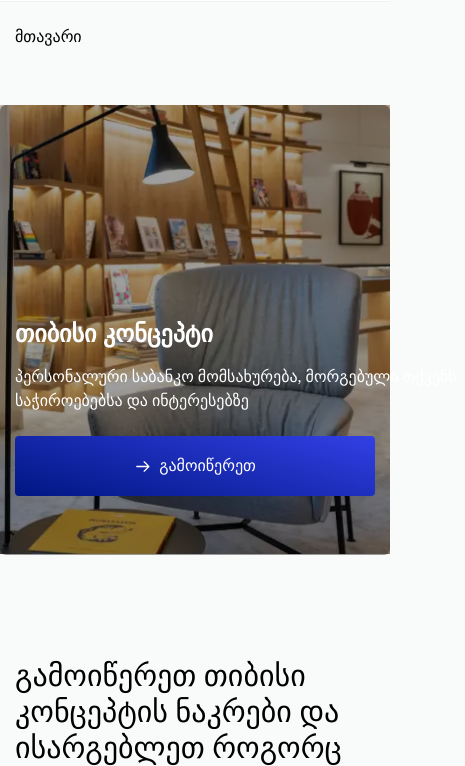
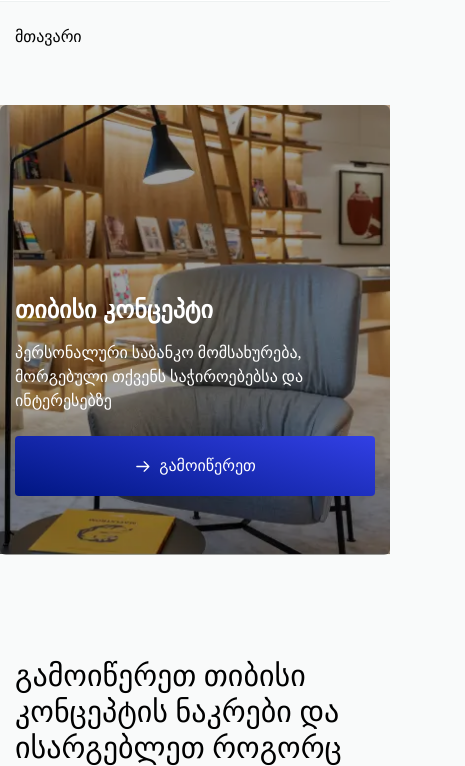
Before and after one commit to Gvantso/TBCCONCEPT, a website: page index.html in a window 390 px wide. Shown: the part 78-844 px from the top of the page, 465 px wide, since content can reach past the window. Drawn offline with Linux system fonts and the light colour scheme.

Commit message:
fixed overflowing issue on mobile

```diff
--- a/index.html
+++ b/index.html
@@ -118,7 +118,7 @@
                 <h2 class="font-bold text-2xl z-10">
                 თიბისი კონცეპტი
                </h2>
-               <p class="w-[450px] mt-[15px] mb-[23px] z-10">
+               <p class="md:w-[450px] mt-[15px] mb-[23px] z-10">
                 პერსონალური საბანკო მომსახურება, მორგებული თქვენს
                 საჭიროებებსა და ინტერესებზე
                </p>
@@ -325,7 +325,7 @@
                 <h2 class="font-bold text-2xl z-10">
                     პირადი ბანკირი
                </h2>
-               <p class="w-[450px] mt-[15px] mb-[23px] z-10">
+               <p class="md:w-[450px] mt-[15px] mb-[23px] z-10">
                 თქვენი სანდო პარტნიორი ფინანსურ რჩევებსა და ოპერაციებში
                </p>
                <button class="main-image-button">
--- a/input.css
+++ b/input.css
@@ -107,9 +107,6 @@ p {
 }
 
 @media (max-width: 1024px) {
-    body {
-        overflow-x: hidden;
-    }
     .bundles-image {
         background-size: cover;
     }
```
Also changed, not shown: dist/output.css.
